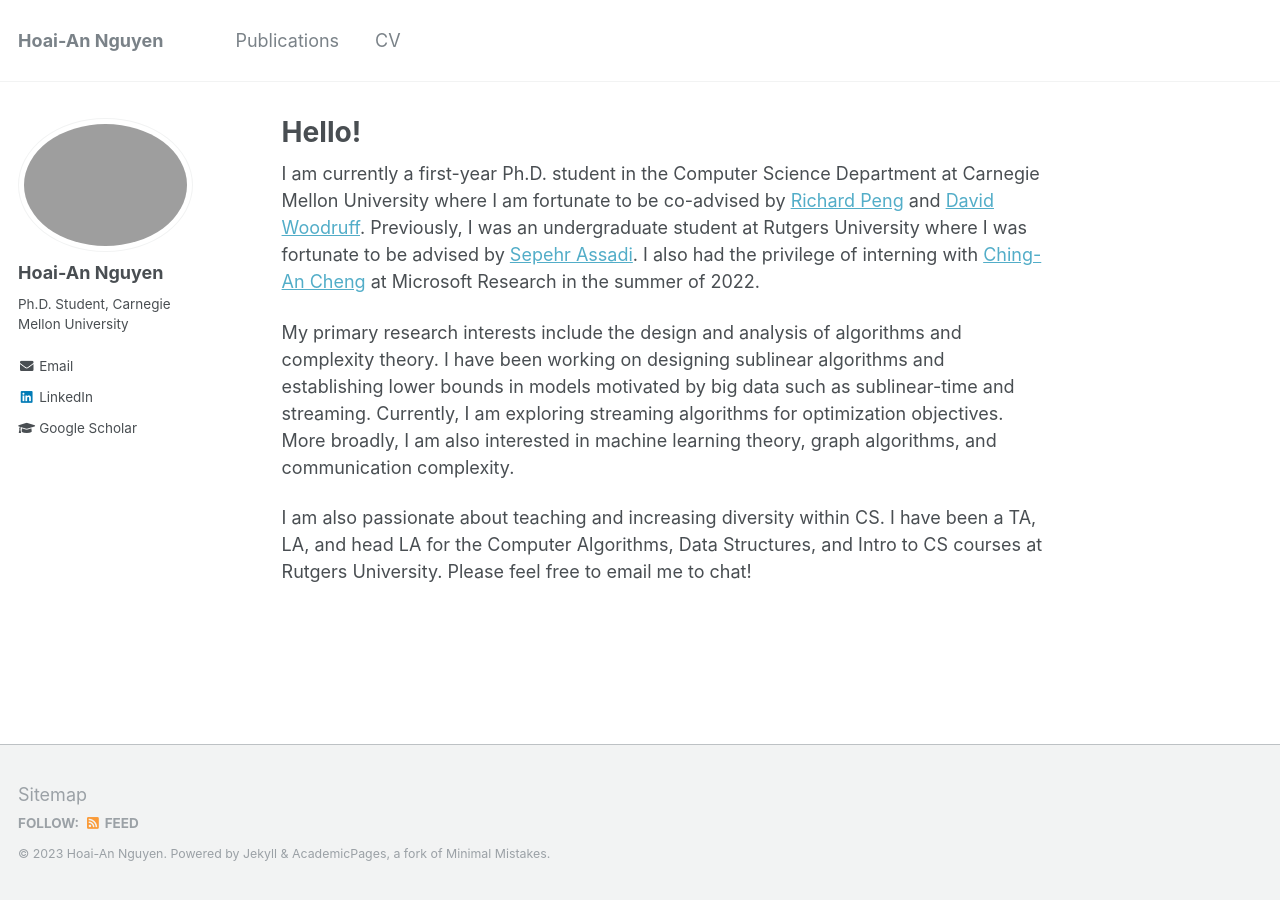
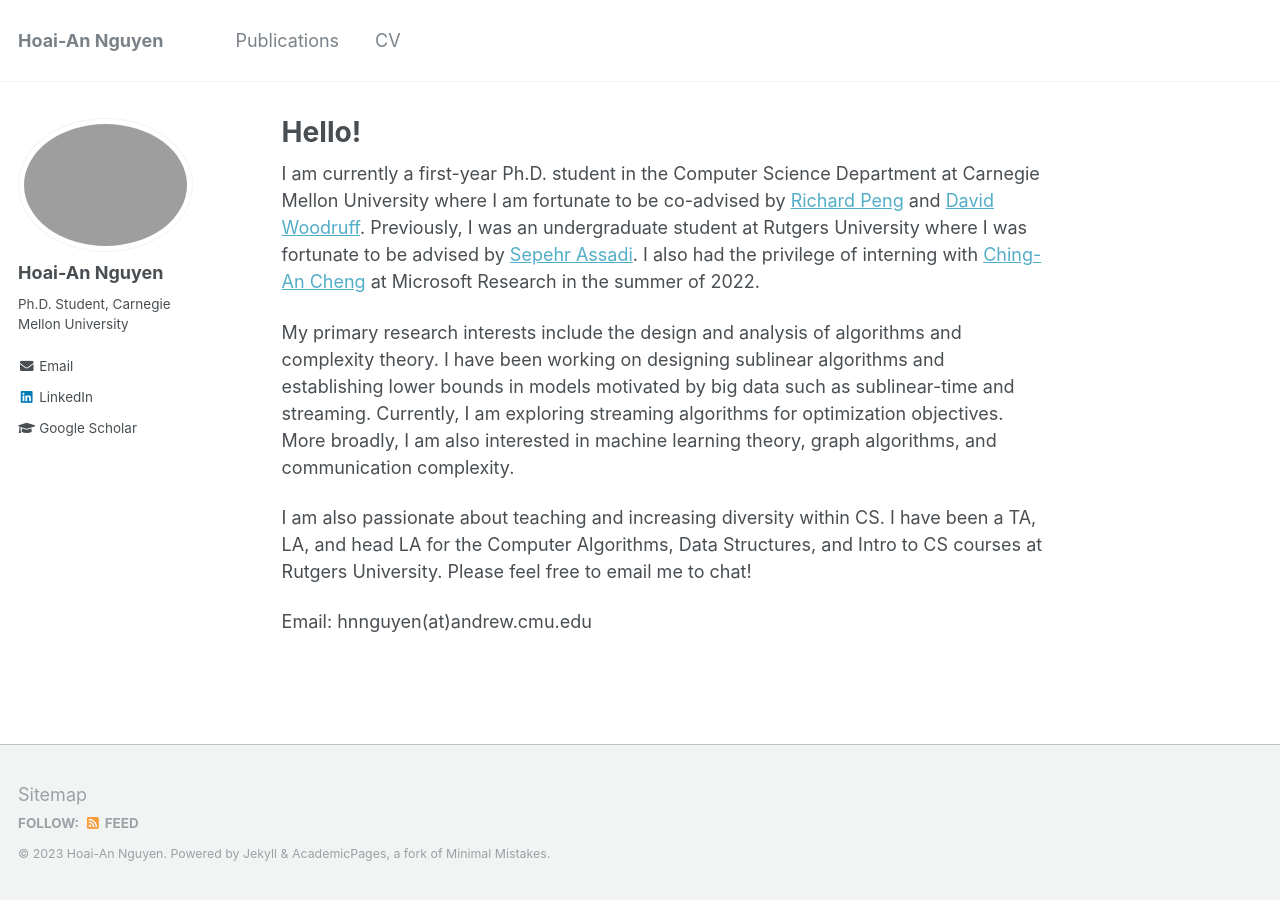
Before and after one commit to hoai77/hoai77.github.io, a Jekyll site: the page built from _pages/about.md, in a window 1280 px wide. Built offline with Jekyll 4.4.1, drawn with Linux system fonts in a browser that asks for light colours.

Commit message:
adding email

```diff
--- a/_pages/about.md
+++ b/_pages/about.md
@@ -12,3 +12,5 @@ I am currently a first-year Ph.D. student in the Computer Science Department at
 My primary research interests include the design and analysis of algorithms and complexity theory. I have been working on designing sublinear algorithms and establishing lower bounds in models motivated by big data such as sublinear-time and streaming. Currently, I am exploring streaming algorithms for optimization objectives. More broadly, I am also interested in machine learning theory, graph algorithms, and communication complexity.
 
 I am also passionate about teaching and increasing diversity within CS. I have been a TA, LA, and head LA for the Computer Algorithms, Data Structures, and Intro to CS courses at Rutgers University. Please feel free to email me to chat!
+
+Email: hnnguyen(at)andrew.cmu.edu
```
